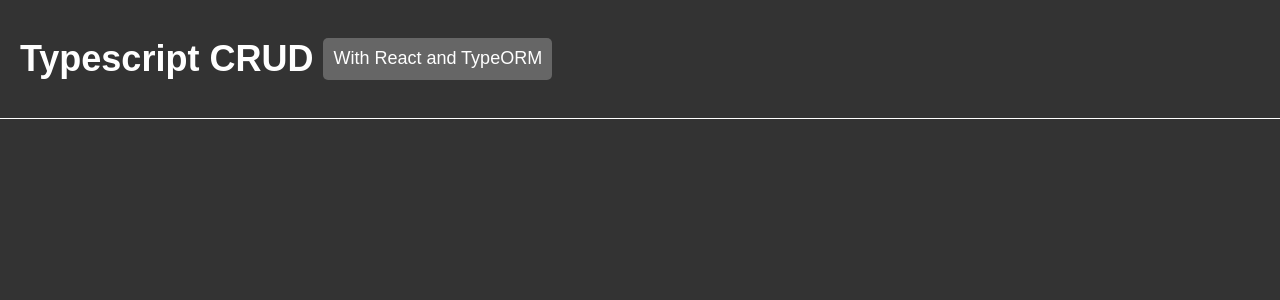
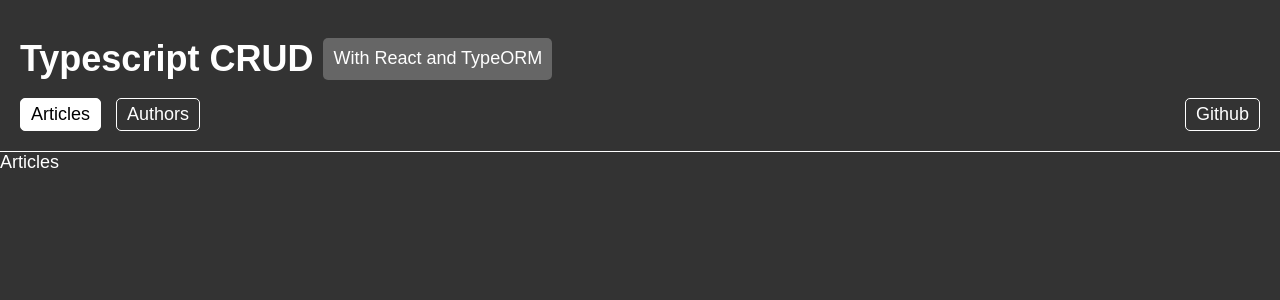
Before and after one commit to yellyputriw/crud-react-typescript, a React (Create React App) app: page / in a window 1280 px wide. Shown: the top 300 px of the page. Built offline with nearby package versions, Linux system fonts and the light colour scheme.

Commit message:
:art: add header components

```diff
--- a/src/App.tsx
+++ b/src/App.tsx
@@ -1,16 +1,26 @@
-import React from "react";
+import { Header } from "./components/Header";
+import { Page, usePage } from "./contexts/Page";
 
-function App() {
+const App: React.FC = () => {
+  const { page } = usePage();
+
+  const renderSwitch = () => {
+    switch (page) {
+      case Page.Articles:
+        return <div>Articles</div>;
+      case Page.Authors:
+        return <div>Authors</div>;
+      default:
+        return "";
+    }
+  };
+
   return (
     <div className="App">
-      <header className="App-header">
-        <div className="header-title">
-          <h1 className="title">Typescript CRUD</h1>
-          <p className="subtitle">With React and TypeORM</p>
-        </div>
-      </header>
+      <Header />
+      {renderSwitch()}
     </div>
   );
-}
+};
 
 export default App;
--- /dev/null
+++ b/src/components/Header.tsx
@@ -0,0 +1,36 @@
+import { usePage, Page } from "../contexts/Page";
+
+export const Header: React.FC = () => {
+  const { page, setPage } = usePage();
+
+  const pageButton = (pageName: Page) => {
+    return (
+      <button
+        className={pageName === page ? "active" : ""}
+        onClick={() => setPage(pageName)}
+      >
+        {pageName}
+      </button>
+    );
+  };
+
+  return (
+    <header className="App-header">
+      <div className="header-title">
+        <h1 className="title">Typescript CRUD</h1>
+        <p className="subtitle">With React and TypeORM</p>
+      </div>
+      <div className="navigation">
+        <div className="internal">
+          {pageButton(Page.Articles)}
+          {pageButton(Page.Authors)}
+        </div>
+        <div className="external">
+          <a href="/" target="_blank" rel="noreferrer" className="button">
+            Github
+          </a>
+        </div>
+      </div>
+    </header>
+  );
+};
--- /dev/null
+++ b/src/contexts/Page.tsx
@@ -0,0 +1,29 @@
+import { createContext, ReactNode, useContext, useState } from "react";
+
+interface PageProps {
+  children: ReactNode;
+}
+
+export enum Page {
+  Articles = "Articles",
+  Authors = "Authors",
+}
+
+type ContextType = {
+  page: Page;
+  setPage: (page: Page) => void;
+};
+
+export const usePage = () => useContext(Context);
+
+const Context = createContext<ContextType>({
+  page: Page.Articles,
+  setPage: (page) => console.warn("no page provider"),
+});
+
+export const PageStore: React.FC<PageProps> = ({ children }) => {
+  const [page, setPage] = useState(Page.Articles);
+  return (
+    <Context.Provider value={{ page, setPage }}>{children}</Context.Provider>
+  );
+};
--- a/src/index.tsx
+++ b/src/index.tsx
@@ -2,12 +2,15 @@
 import ReactDOM from "react-dom/client";
 import "./index.css";
 import App from "./App";
+import { PageStore } from "./contexts/Page";
 
 const root = ReactDOM.createRoot(
   document.getElementById("root") as HTMLElement
 );
 root.render(
   <React.StrictMode>
-    <App />
+    <PageStore>
+      <App />
+    </PageStore>
   </React.StrictMode>
 );
```
